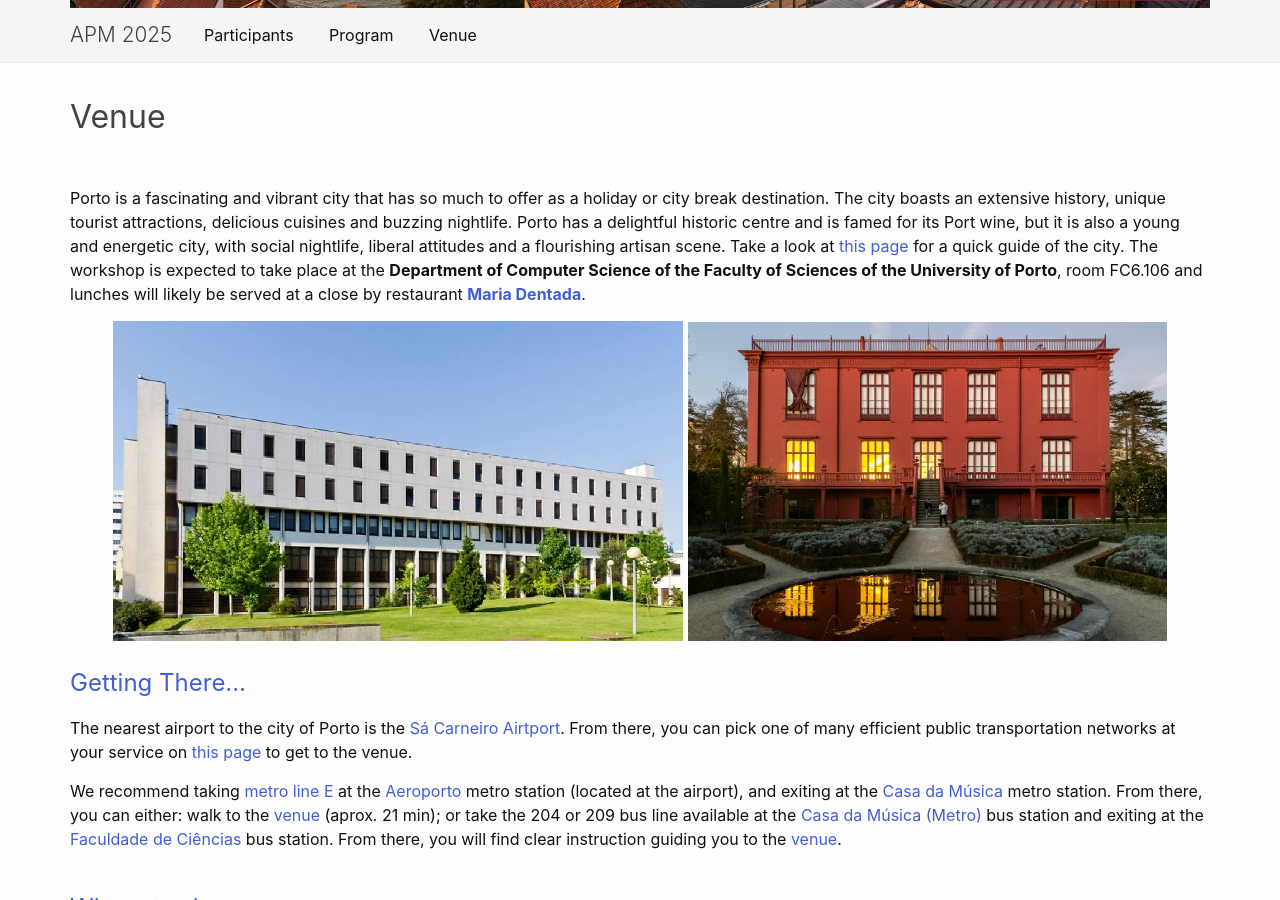
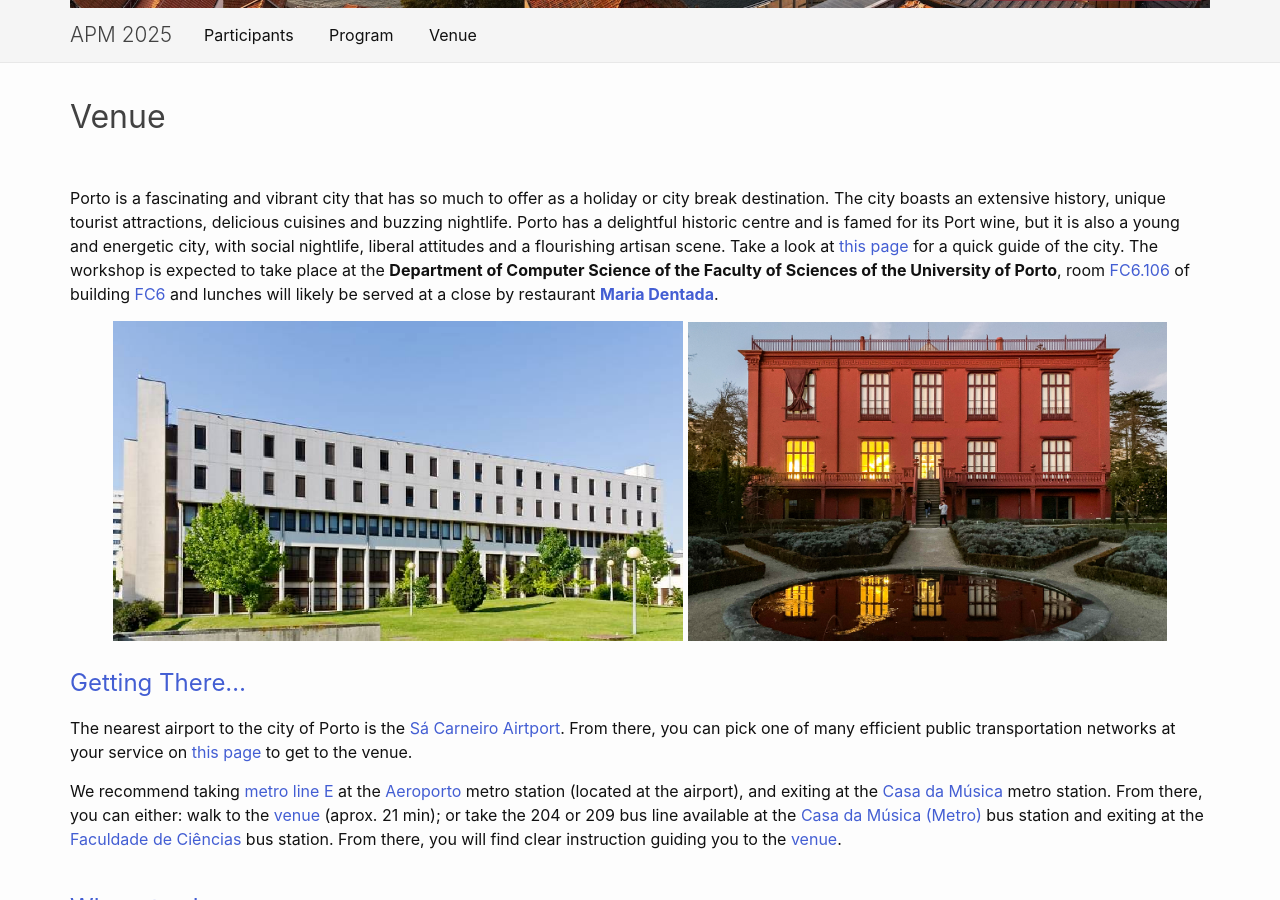
Before and after one commit to apm-workshop/2025, a Jekyll site: the page built from _pages/venue.md, in a window 1280 px wide and 900 px high, scrolled down 357 px. Built offline with Jekyll 4.4.1, drawn with Linux system fonts in a browser that asks for light colours.

Commit message:
Update venue.md

```diff
--- a/_pages/venue.md
+++ b/_pages/venue.md
@@ -7,7 +7,7 @@ published: true
 ---
 
 
-Porto is a fascinating and vibrant city that has so much to offer as a holiday or city break destination. The city boasts an extensive history, unique tourist attractions, delicious cuisines and buzzing nightlife. Porto has a delightful historic centre and is famed for its Port wine, but it is also a young and energetic city, with social nightlife, liberal attitudes and a flourishing artisan scene. Take a look at [this page](https://porto-north-portugal.com/) for a quick guide of the city. The workshop is expected to take place at the __Department of Computer Science of the Faculty of Sciences of the University of Porto__, room FC6.106 and lunches will likely be served at a close by restaurant [__Maria Dentada__](https://mariadentada.pt/).
+Porto is a fascinating and vibrant city that has so much to offer as a holiday or city break destination. The city boasts an extensive history, unique tourist attractions, delicious cuisines and buzzing nightlife. Porto has a delightful historic centre and is famed for its Port wine, but it is also a young and energetic city, with social nightlife, liberal attitudes and a flourishing artisan scene. Take a look at [this page](https://porto-north-portugal.com/) for a quick guide of the city. The workshop is expected to take place at the __Department of Computer Science of the Faculty of Sciences of the University of Porto__, room [FC6.106](https://sigarra.up.pt/fcup/en/INSTAL_GERAL.ESPACO_VIEW?pv_id=69060) of building [FC6](https://sigarra.up.pt/fcup/pt/instal_geral.edificio_view?pv_id=1332) and lunches will likely be served at a close by restaurant [__Maria Dentada__](https://mariadentada.pt/).
 
 <!-- ![Venues][image1] -->
 
```
